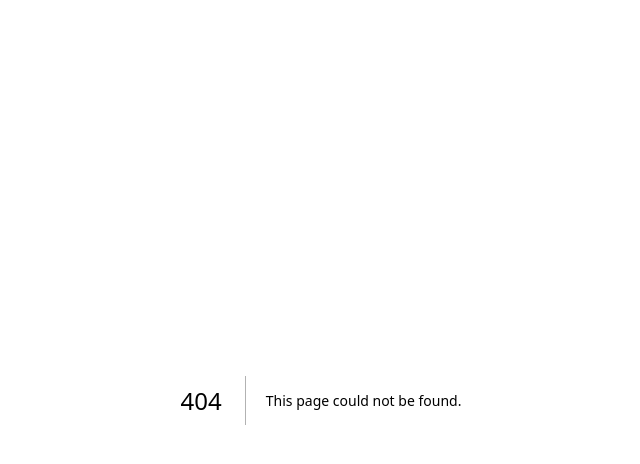
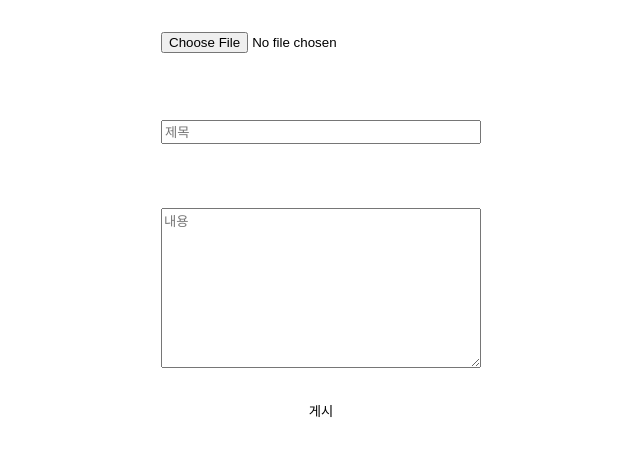
Before and after one commit to bbnerino/insta-node-next, a Next.js app in the folder frontend/: page /article/create in a window 1280 px wide. Before the commit this address had no page. Shown: the top 464 px of the page, without its empty margins (319-959 px from the left). Built offline with nearby package versions, Linux system fonts and the light colour scheme.

Commit message:
feat - create article frontend

```diff
--- /dev/null
+++ b/frontend/@types/article.ts
@@ -0,0 +1,35 @@
+import { apiClient, URL } from "../helper/axios";
+
+export class Article {
+  title?: string;
+  content?: string;
+  // image?:string
+  userGuid?: string;
+  _id?: string;
+
+  create = async () => {
+    const response = await apiClient.post<any>(`${URL}/article`, {
+      data: this,
+    });
+    return response.data;
+  };
+
+  getAll = async () => {
+    const response = await apiClient.get<any>(`${URL}/article/all`);
+    return response.data;
+  };
+
+  getById = async (id: string) => {
+    const response = await apiClient.get<any>(`${URL}/article/${id}`);
+    return response.data;
+  };
+
+  update = async (id: string) => {
+    const response = await apiClient.put<any>(`${URL}/article/${id}`);
+    return response.data;
+  };
+  delete = async (id: string) => {
+    const response = await apiClient.delete<any>(`${URL}/article/${id}`);
+    return response.data;
+  };
+}
--- a/frontend/@types/signup.ts
+++ b/frontend/@types/signup.ts
@@ -1,6 +1,5 @@
-import { apiClient } from "../helper/axios";
+import { apiClient, URL } from "../helper/axios";
 
-const URL = "http://localhost:8080";
 
 interface SignupForm {
   name?: string;
--- a/frontend/helper/axios.ts
+++ b/frontend/helper/axios.ts
@@ -1,9 +1,13 @@
 import axios from "axios";
+export const URL = "http://localhost:8080";
 
 export const apiClient = axios.create({
-  baseURL:"http://localhost:3000",
-  headers:{
-    "Content-type":"application/json",
+  baseURL: "http://localhost:3000",
+  headers: {
+    "Content-type": "application/json",
     // Authorization : `Bearer ${sessionStorage.getItem("token")||""}`
-  }
-})
+  },
+});
+export const getToken = () => {
+  return typeof window !== "undefined" ? sessionStorage.getItem("token") : null;
+};
--- a/frontend/pages/_app.tsx
+++ b/frontend/pages/_app.tsx
@@ -1,22 +1,8 @@
 import "../styles/globals.css";
 import type { AppProps } from "next/app";
 import Head from "next/head";
-import { useEffect, useState } from "react";
-import { useRouter } from "next/router";
 
 export default function App({ Component, pageProps }: AppProps) {
-  // const token = sessionStorage.getItem("token");
-
-  const [isLogin, setIsLogin] = useState(!!sessionStorage.getItem("token"));
-  const router = useRouter();
-
-  useEffect(() => {
-    if (isLogin) {
-      router.push("/main");
-    } else {
-      router.push("/login");
-    }
-  }, []);
   return (
     <>
       <Head>
--- /dev/null
+++ b/frontend/pages/article/create.tsx
@@ -0,0 +1,56 @@
+import React, { useState } from "react";
+import styled from "styled-components";
+import { Article } from "../../@types/article";
+import { getToken } from "../../helper/axios";
+
+const ArticleCreate = () => {
+  const [title, setTitle] = useState("");
+  const [content, setContent] = useState("");
+  const [image, setImage] = useState();
+  const token = getToken()
+  const onSubmit = () => {
+    const newArticle = new Article();
+    newArticle.title = title;
+    newArticle.content = content;
+    if (!token) {
+      return alert("유저 정보 없음");
+    }
+    newArticle.userGuid = token;
+    newArticle
+      .create()
+      .then((res) => console.log(res))
+      .catch((err) => console.error(err));
+  };
+  return (
+    <Wrapper>
+      <input type="file" />
+      <input
+        placeholder="제목"
+        value={title}
+        onChange={(e) => setTitle(e.target.value)}
+      />
+      <textarea
+        value={content}
+        placeholder="내용"
+        onChange={(e) => setContent(e.target.value)}
+      />
+      <button onClick={() => onSubmit()}>게시</button>
+    </Wrapper>
+  );
+};
+
+const Wrapper = styled.section`
+  display: flex;
+  flex-direction: column;
+  input,
+  textarea {
+    width: 20rem;
+    height: 1.5rem;
+    margin: 2rem auto;
+  }
+  textarea {
+    height: 10rem;
+  }
+`;
+
+export default ArticleCreate;
--- a/frontend/pages/main.tsx
+++ b/frontend/pages/main.tsx
@@ -1,10 +1,13 @@
+import Link from "next/link";
 import React from "react";
 import Card from "../components/main/card/Card";
 
 const main = () => {
   return (
     <div>
-      <Card />
+      <p>main..</p>
+      <Link href="/article/create">CREATE</Link>
+      {/* <Card /> */}
     </div>
   );
 };
```
Also changed, not shown: frontend/pages/login.tsx (+10 -1 lines).
